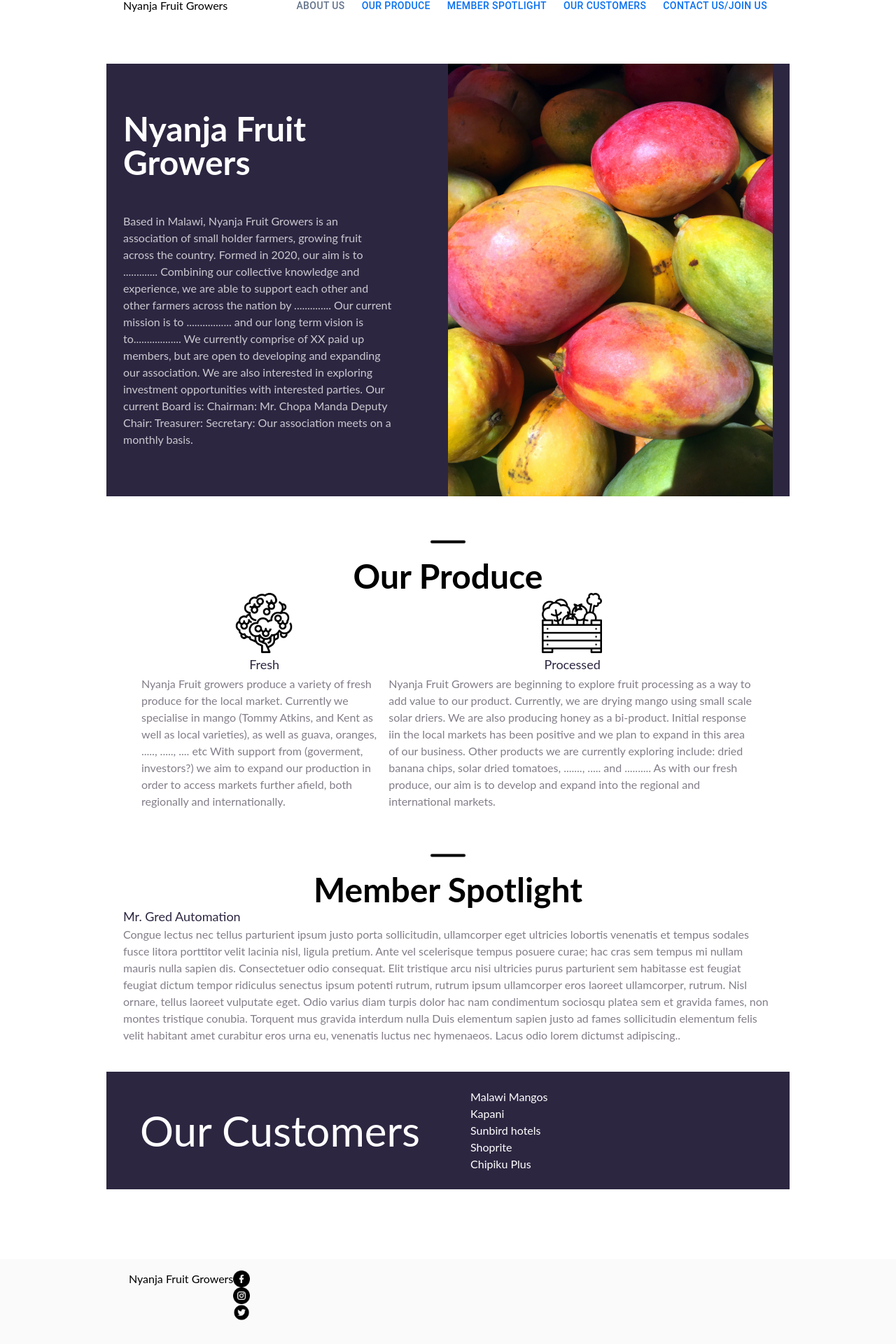
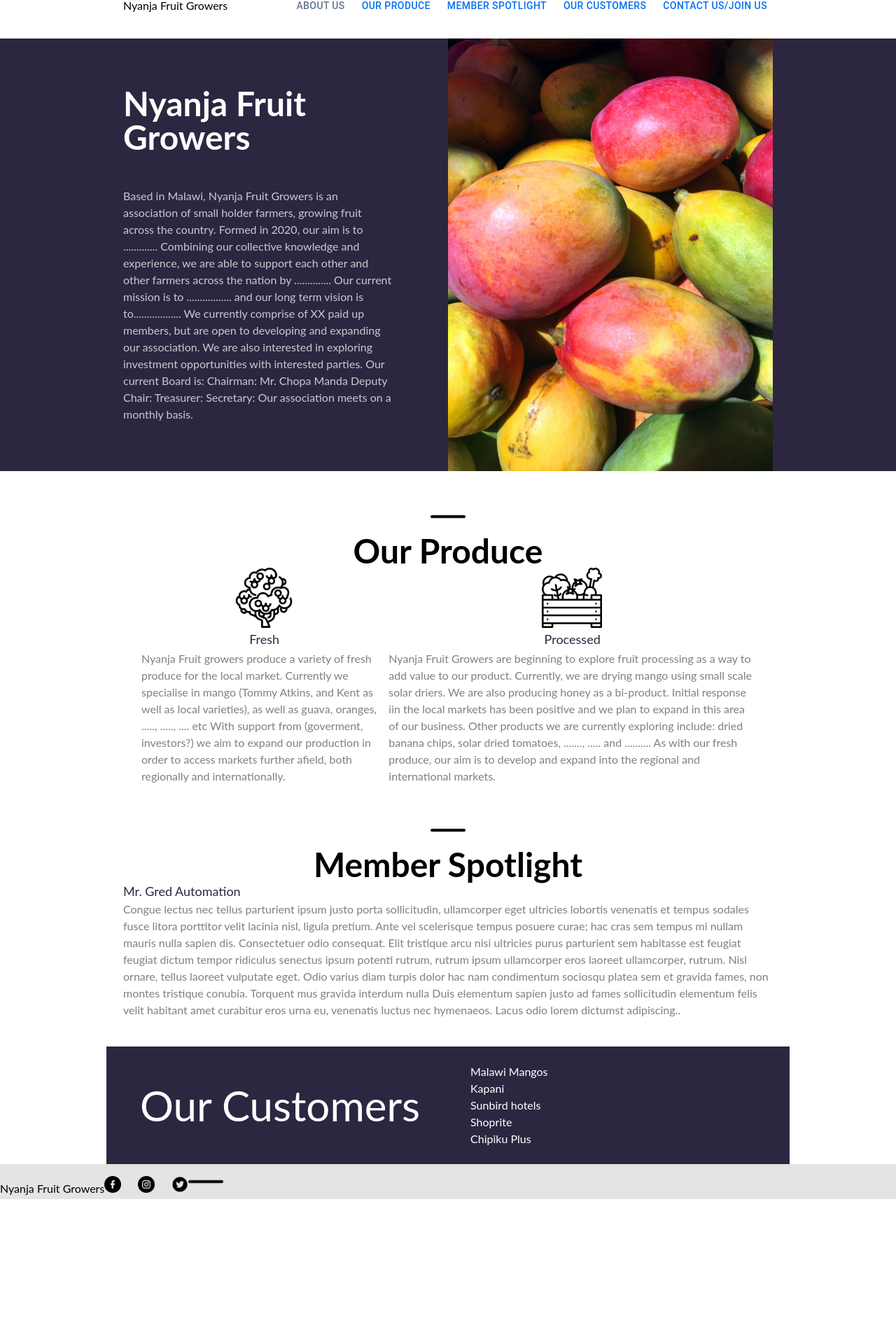
Before and after one commit to siphiwemanda/Nyanja-Fruit-Growers, a React (Create React App) app: page / in a window 1280 px wide. Shown: the part 34-1954 px from the top of the page at 70% size. After the commit the page ends 1747 px from the top, so only its background shows below. Built offline with nearby package versions, Linux system fonts and the light colour scheme.

Commit message:
Update footer and Header

```diff
--- a/src/CSS/Footer.css
+++ /dev/null
@@ -1,18 +0,0 @@
-.Footer{
-    height: 200px;
-    background-color: #FAFAFA;
-    margin-top: 100px;
-    display: flex;
-    justify-content: space-between;
-    padding: 1rem 2rem;
-}
-
-.FooterTop{
-    margin-left: 12.5%;
-    display: flex;
-}
-
-.FooterTop li{
-    display:inline;
-    padding-left: 1rem;
-}
--- a/src/Component/Footer.js
+++ b/src/Component/Footer.js
@@ -1,17 +1,20 @@
 import twitter from '../IMG/twitter.png'
 import facebook from '../IMG/facebook.png'
 import instagram from '../IMG/instagram.png'
-import '../CSS/Footer.css'
+import line from '../IMG/remove.png'
 const Footer = () => {
     return(
-        <div className="Footer">
-            <div className="FooterTop">
-                <h4>Nyanja Fruit Growers</h4>
-                <ul>
-                    <img src={facebook}  width={24} height={24} alt="facebook logo"/>
-                    <img src={instagram}  width={24} height={24} alt="instgram logo"/>
-                    <img src={twitter}  width={24} height={24} alt="twitter logo"/>
-                </ul>
+        <div className="bg-Grey">
+            <div className="flex flex-col md:flex-row">
+                <div className="flex flex-col md:flex-row items-center">
+                    <h4 className="text-center pt-5">Nyanja Fruit Growers</h4>
+                    <ul className="flex flex-row items-center pt-2 space-x-6">
+                        <img src={facebook} width={24} height={24} alt="facebook logo"/>
+                        <img src={instagram} width={24} height={24} alt="instgram logo"/>
+                        <img src={twitter} width={24} height={24} alt="twitter logo"/>
+                    </ul>
+                    <img  className="self-center" src ={line} width={50} height={50} alt="Line"/>
+                </div>
             </div>
         </div>
 
--- a/src/Component/Header.js
+++ b/src/Component/Header.js
@@ -1,11 +1,20 @@
 import mangoes from '../IMG/mangos.jpg'
 const Header = () => {
     return (
-        <div className="container flex flex-col-reverse md:flex-row items-center px-6 mx-auto mt-10 space-y-0 md:space-y-0 bg-JustPurple">
+        <div className="bg-JustPurple">
+            <div
+                className="container flex flex-col-reverse md:flex-row items-center px-6 mx-auto mt-1 space-y-0 md:space-y-0">
                 <div className="flex flex-col md-32 space-y-12 md:w-1/2">
-                <h1 className="max-w-md text-4xl font-bold text-center md:text-5xl md:text-left text-JustWhite"> Nyanja Fruit Growers</h1>
-                <p className="max-w-sm text-center md:text-left text-JustWhite/75"> Based in Malawi, Nyanja Fruit Growers is an association of small holder farmers, growing fruit across the country. Formed in 2020, our aim is to ............. Combining our collective knowledge and experience, we are able to support each other and other farmers across the nation by .............. Our current mission is to ................. and our long term vision is to..................
-                    We currently comprise of XX paid up members, but are open to developing and expanding our association. We are also interested in exploring investment opportunities with interested parties.
+                    <h1 className="max-w-md text-4xl font-bold text-center md:text-5xl md:text-left text-JustWhite"> Nyanja
+                        Fruit Growers</h1>
+                    <p className="max-w-sm text-center md:text-left text-JustWhite/75"> Based in Malawi, Nyanja Fruit
+                        Growers is an association of small holder farmers, growing fruit across the country. Formed in
+                        2020, our aim is to ............. Combining our collective knowledge and experience, we are able
+                        to support each other and other farmers across the nation by .............. Our current mission
+                        is to ................. and our long term vision is to..................
+                        We currently comprise of XX paid up members, but are open to developing and expanding our
+                        association. We are also interested in exploring investment opportunities with interested
+                        parties.
                         Our current Board is:
                         Chairman: Mr. Chopa Manda
                         Deputy Chair:
@@ -14,7 +23,8 @@ const Header = () => {
                         Our association meets on a monthly basis.</p>
                 </div>
                 <div className="md:w-1/2">
-                <img src={mangoes}  alt="Fruit"/>
+                    <img src={mangoes} alt="Fruit"/>
+                </div>
             </div>
         </div>
     )
```
Lines whose indentation alone changed are shown as unchanged.
